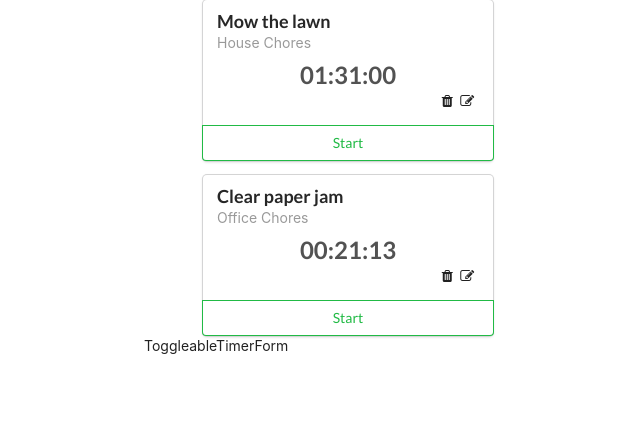
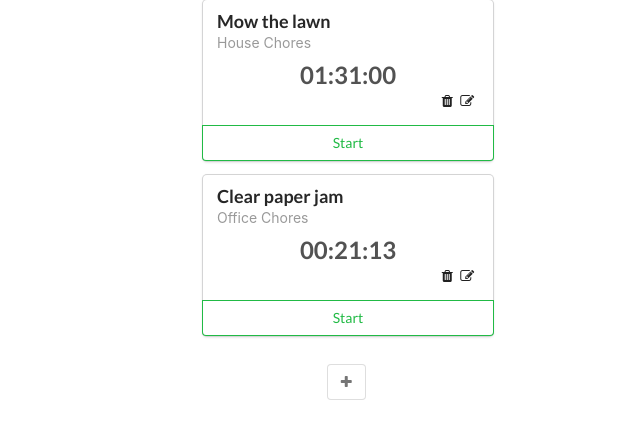
Before and after one commit to dmitriyzyuzin/Fullstack-React-solutions, a React (Create React App) app in the folder timers/: page / in a window 1280 px wide. Shown: the top 436 px of the page, without its empty margins (292-932 px from the left). Built offline with nearby package versions, Linux system fonts and the light colour scheme.

Commit message:
create new timer

```diff
--- a/timers/public/index.html
+++ b/timers/public/index.html
@@ -38,4 +38,5 @@
       To create a production bundle, use `npm run build` or `yarn build`.
     -->
   </body>
+  <script src="vendor/uuid.js"></script>
 </html>
--- a/timers/src/components/TimersDashboard.js
+++ b/timers/src/components/TimersDashboard.js
@@ -1,6 +1,7 @@
 import React from 'react';
 import EditableTimerList from './EditableTimerList';
 import ToggleableTimerForm from './ToggleableTimerForm';
+import {newTimer} from '../utils/helpers';
 
 class TimersDashboard extends React.Component {
     state = {
@@ -29,6 +30,10 @@ class TimersDashboard extends React.Component {
         this.removeTimer(timerId);
     };
 
+    handleCreateTimer = () => {
+        this.createTimer();
+    };
+
     removeTimer = timerId => {
         this.setState({
             timers: this.state.timers.filter(timer => timer.id !== timerId)
@@ -49,6 +54,14 @@ class TimersDashboard extends React.Component {
         });
     };
 
+    createTimer = () => {
+        const createdTimer = newTimer();
+        console.log('newTimer: ', createdTimer);
+        this.setState({
+            timers: this.state.timers.concat(createdTimer)
+        });
+    };
+
     render() {
         return (
             <div className='ui three column centered grid'>
@@ -58,7 +71,9 @@ class TimersDashboard extends React.Component {
                         onFormSubmit={this.handleFormSubmit}
                         onThrashIconClick={this.handleRemoveTimer}
                     />
-                    <ToggleableTimerForm />
+                    <ToggleableTimerForm
+                        onCreateTimer={this.handleCreateTimer}
+                    />
                 </div>
             </div>
         );
--- a/timers/src/components/ToggleableTimerForm.js
+++ b/timers/src/components/ToggleableTimerForm.js
@@ -3,8 +3,13 @@ import React from 'react';
 class ToggleableTimerForm extends React.Component {
     render() {
         return (
-            <div>
-                ToggleableTimerForm
+            <div className='ui basic content center aligned segment'>
+                <div className='ui basic button icon'>
+                    <i
+                        className='plus icon'
+                        onClick={this.props.onCreateTimer}
+                    />
+                </div>
             </div>
         );
     }
--- a/timers/src/utils/helpers.js
+++ b/timers/src/utils/helpers.js
@@ -47,5 +47,6 @@ function pad(numberString, size) {
 }
 
 export {
-    renderElapsedString
+    renderElapsedString,
+    newTimer
 }
```
